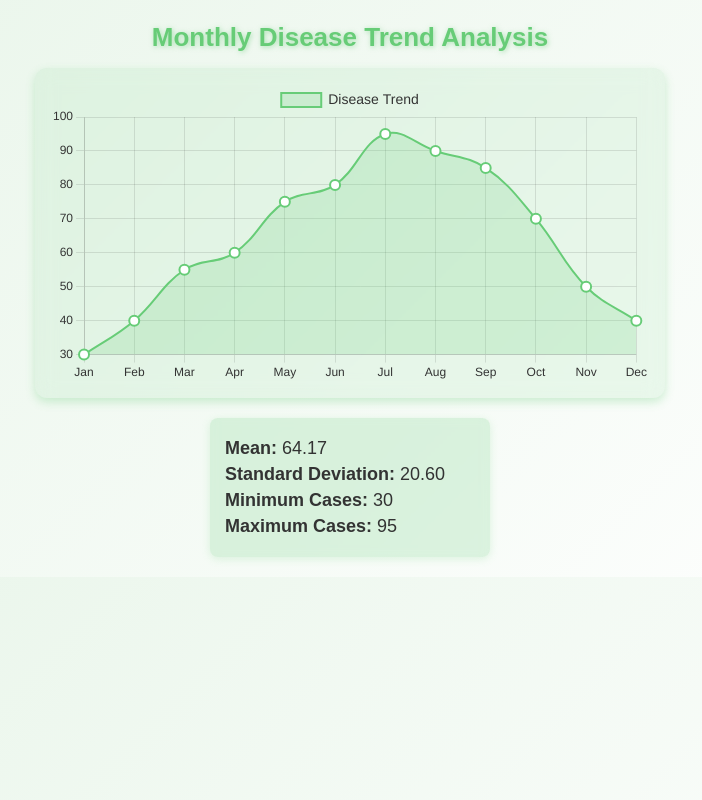
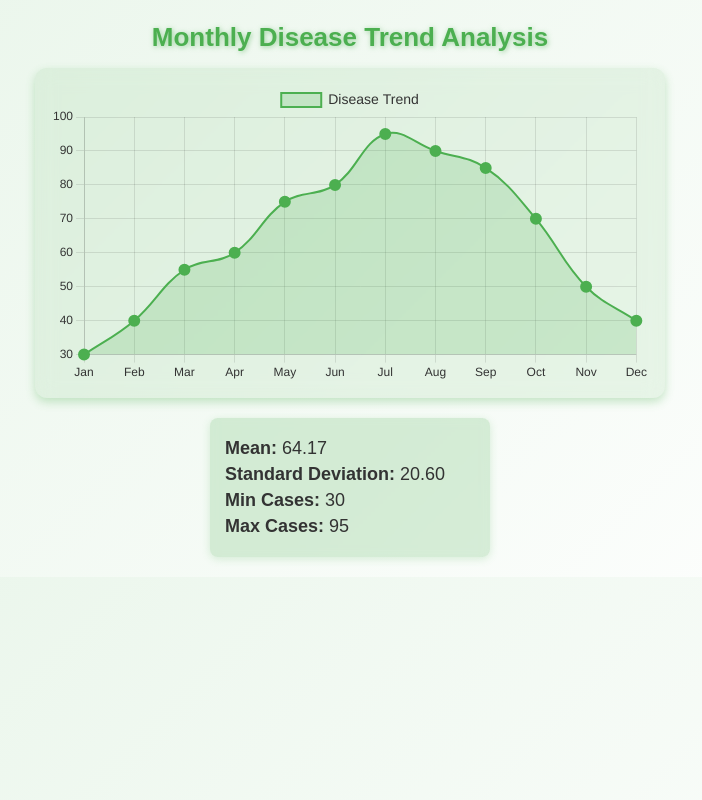
Before and after one commit to adi0213/vedha, a plain HTML site: page index.html in a window 1280 px wide. Shown: the whole page, without its empty margins (290-992 px from the left). Drawn offline with nearby package versions, Linux system fonts and the light colour scheme.

Commit message:
Add files via upload

```diff
--- a/index.html
+++ b/index.html
@@ -4,7 +4,7 @@
     <meta charset="UTF-8" />
     <meta name="viewport" content="width=device-width, initial-scale=1.0" />
     <title>Disease Trend Analysis</title>
-    <link rel="stylesheet" href="styles.css" />
+    <link rel="stylesheet" href="style.css" />
     <script src="https://cdn.jsdelivr.net/npm/chart.js"></script>
   </head>
   <body>
@@ -14,144 +14,6 @@
     </div>
     <div id="stats"></div>
 
-    <script>
-      document.addEventListener("DOMContentLoaded", function () {
-        const months = [
-          "Jan",
-          "Feb",
-          "Mar",
-          "Apr",
-          "May",
-          "Jun",
-          "Jul",
-          "Aug",
-          "Sep",
-          "Oct",
-          "Nov",
-          "Dec",
-        ];
-        const trendData = [30, 40, 55, 60, 75, 80, 95, 90, 85, 70, 50, 40];
-
-        function calculateStats(data) {
-          let sum = data.reduce((a, b) => a + b, 0);
-          let mean = sum / data.length;
-          let variance =
-            data.map((x) => Math.pow(x - mean, 2)).reduce((a, b) => a + b, 0) /
-            data.length;
-          let stdDev = Math.sqrt(variance);
-          let min = Math.min(...data);
-          let max = Math.max(...data);
-          return { mean: mean.toFixed(2), stdDev: stdDev.toFixed(2), min, max };
-        }
-
-        let stats = calculateStats(trendData);
-        document.getElementById("stats").innerHTML = `
-            <div class="stats-box">
-                <p><strong>Mean:</strong> ${stats.mean}</p>
-                <p><strong>Standard Deviation:</strong> ${stats.stdDev}</p>
-                <p><strong>Minimum Cases:</strong> ${stats.min}</p>
-                <p><strong>Maximum Cases:</strong> ${stats.max}</p>
-            </div>
-        `;
-
-        new Chart(document.getElementById("trendChart"), {
-          type: "line",
-          data: {
-            labels: months,
-            datasets: [
-              {
-                label: "Disease Trend",
-                data: trendData,
-                borderColor: "#67cc77",
-                backgroundColor: "rgba(103, 204, 119, 0.2)",
-                borderWidth: 2,
-                pointBackgroundColor: "#fff",
-                pointBorderColor: "#67cc77",
-                pointRadius: 5,
-                fill: true,
-                tension: 0.4,
-              },
-            ],
-          },
-          options: {
-            responsive: true,
-            maintainAspectRatio: false,
-            plugins: {
-              legend: {
-                labels: {
-                  color: "#333",
-                  font: {
-                    size: 14,
-                  },
-                },
-              },
-            },
-            scales: {
-              x: {
-                ticks: {
-                  color: "#333",
-                },
-              },
-              y: {
-                ticks: {
-                  color: "#333",
-                },
-              },
-            },
-          },
-        });
-      });
-    </script>
+    <script src="script.js"></script>
   </body>
 </html>
-
-<style>
-  body {
-    font-family: "Poppins", sans-serif;
-    text-align: center;
-    margin: 20px;
-    background: linear-gradient(135deg, #e8f5e9, #ffffff);
-    color: #333;
-  }
-
-  h2 {
-    color: #67cc77;
-    font-size: 26px;
-    margin-bottom: 15px;
-    text-shadow: 1px 1px 5px rgba(103, 204, 119, 0.5);
-  }
-
-  .chart-container {
-    max-width: 600px;
-    margin: auto;
-    padding: 15px;
-    border-radius: 12px;
-    background: rgba(103, 204, 119, 0.1);
-    box-shadow: 0 4px 10px rgba(103, 204, 119, 0.3);
-    backdrop-filter: blur(10px);
-  }
-
-  canvas {
-    width: 100% !important;
-    height: auto !important;
-  }
-
-  .stats-box {
-    margin-top: 20px;
-    font-size: 18px;
-    background: rgba(103, 204, 119, 0.2);
-    padding: 15px;
-    border-radius: 8px;
-    display: inline-block;
-    box-shadow: 0 2px 8px rgba(103, 204, 119, 0.2);
-    backdrop-filter: blur(5px);
-    text-align: left;
-    color: #333;
-    width: 250px;
-  }
-
-  .stats-box p {
-    margin: 5px 0;
-    font-weight: 500;
-  }
-</style>
--- a/script.js
+++ b/script.js
@@ -19,16 +19,26 @@ document.addEventListener("DOMContentLoaded", function () {
     let sum = data.reduce((a, b) => a + b, 0);
     let mean = sum / data.length;
     let variance =
-      data.map((x) => Math.pow(x - mean, 2)).reduce((a, b) => a + b, 0) /
+      data.reduce((sum, value) => sum + Math.pow(value - mean, 2), 0) /
       data.length;
     let stdDev = Math.sqrt(variance);
-    return { mean: mean.toFixed(2), stdDev: stdDev.toFixed(2) };
+    return {
+      mean: mean.toFixed(2),
+      stdDev: stdDev.toFixed(2),
+      min: Math.min(...data),
+      max: Math.max(...data),
+    };
   }
 
   let stats = calculateStats(trendData);
-  document.getElementById(
-    "stats"
-  ).innerHTML = `Mean: ${stats.mean}, Standard Deviation: ${stats.stdDev}`;
+  document.getElementById("stats").innerHTML = `
+      <div class="stats-box">
+          <p><strong>Mean:</strong> ${stats.mean}</p>
+          <p><strong>Standard Deviation:</strong> ${stats.stdDev}</p>
+          <p><strong>Min Cases:</strong> ${stats.min}</p>
+          <p><strong>Max Cases:</strong> ${stats.max}</p>
+      </div>
+  `;
 
   new Chart(document.getElementById("trendChart"), {
     type: "line",
@@ -38,15 +48,29 @@ document.addEventListener("DOMContentLoaded", function () {
         {
           label: "Disease Trend",
           data: trendData,
-          borderColor: "blue",
-          fill: false,
-          tension: 0.1,
+          borderColor: "#4CAF50",
+          backgroundColor: "rgba(76, 175, 80, 0.2)",
+          borderWidth: 2,
+          pointBackgroundColor: "#4CAF50",
+          pointBorderColor: "#4CAF50",
+          pointRadius: 5,
+          fill: true,
+          tension: 0.4,
         },
       ],
     },
     options: {
       responsive: true,
       maintainAspectRatio: false,
+      plugins: {
+        legend: {
+          labels: { color: "#333", font: { size: 14 } },
+        },
+      },
+      scales: {
+        x: { ticks: { color: "#333" } },
+        y: { ticks: { color: "#333" } },
+      },
     },
   });
 });
--- a/style.css
+++ b/style.css
@@ -2,34 +2,47 @@ body {
   font-family: "Poppins", sans-serif;
   text-align: center;
   margin: 20px;
-  background: linear-gradient(135deg, #1e3c72, #2a5298);
-  color: white;
+  background: linear-gradient(135deg, #e8f5e9, #ffffff);
+  color: #333;
 }
 
 h2 {
-  color: #fff;
+  color: #4caf50;
   font-size: 26px;
   margin-bottom: 15px;
-  text-shadow: 2px 2px 10px rgba(0, 0, 0, 0.2);
+  text-shadow: 1px 1px 5px rgba(76, 175, 80, 0.5);
+}
+
+.chart-container {
+  max-width: 600px;
+  margin: auto;
+  padding: 15px;
+  border-radius: 12px;
+  background: rgba(76, 175, 80, 0.1);
+  box-shadow: 0 4px 10px rgba(76, 175, 80, 0.3);
+  backdrop-filter: blur(10px);
 }
 
 canvas {
-  max-width: 600px;
-  margin: auto;
-  background: white;
-  padding: 15px;
-  border-radius: 12px;
-  box-shadow: 0 4px 10px rgba(0, 0, 0, 0.3);
+  width: 100% !important;
+  height: auto !important;
 }
 
-#stats {
+.stats-box {
   margin-top: 20px;
   font-size: 18px;
-  color: #fff;
-  background: rgba(255, 255, 255, 0.2);
-  padding: 12px;
+  background: rgba(76, 175, 80, 0.2);
+  padding: 15px;
   border-radius: 8px;
   display: inline-block;
-  box-shadow: 0 2px 8px rgba(0, 0, 0, 0.2);
+  box-shadow: 0 2px 8px rgba(76, 175, 80, 0.2);
   backdrop-filter: blur(5px);
+  text-align: left;
+  color: #333;
+  width: 250px;
 }
+
+.stats-box p {
+  margin: 5px 0;
+  font-weight: 500;
+}
```
